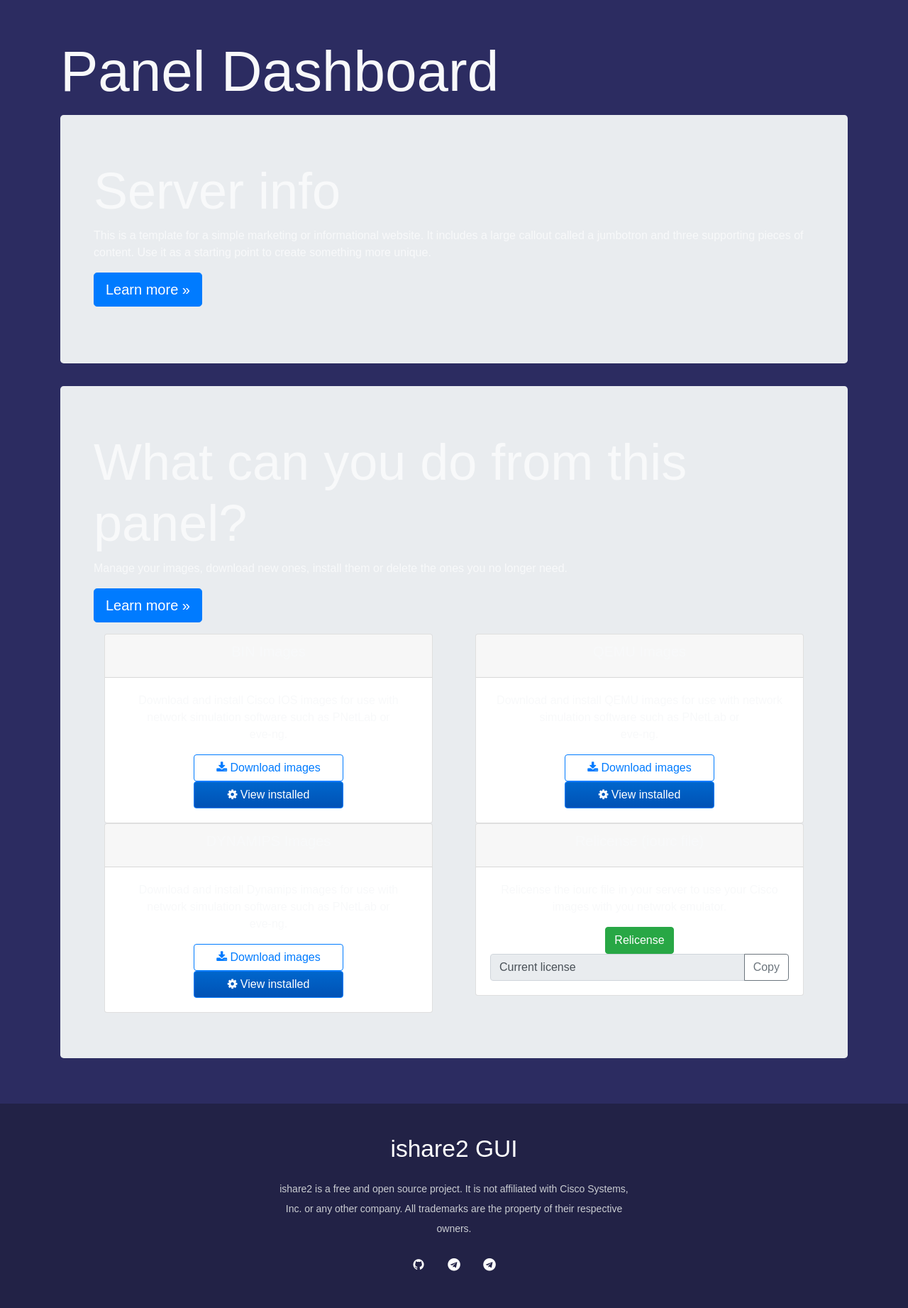
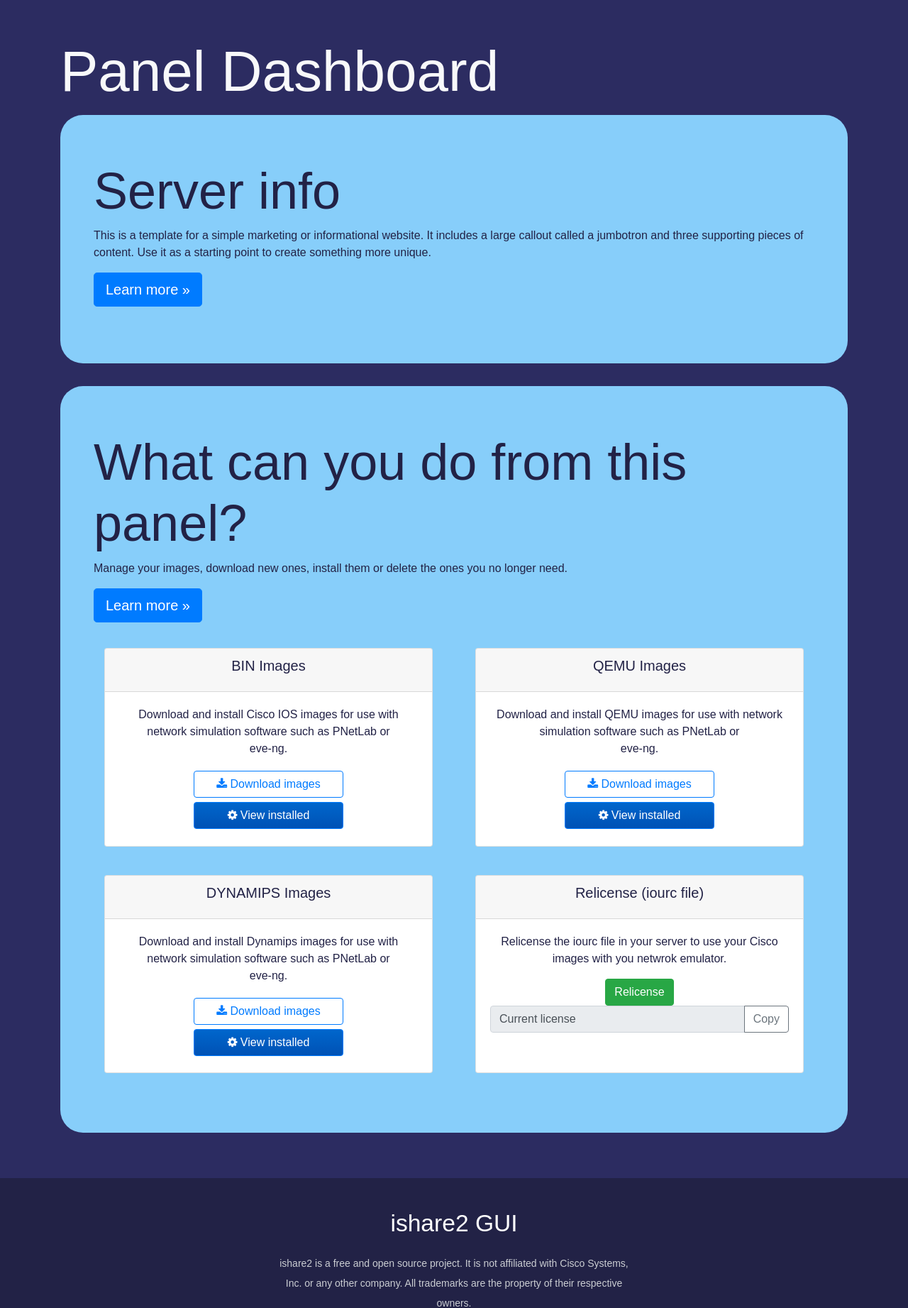
Before and after one commit to ishare2-org/ishare2-web-gui, a FastAPI app: page / in a window 1280 px wide. Shown: the part 86-1929 px from the top of the page at 71% size. Run offline with FastAPI, Linux system fonts and the light colour scheme; data that the repository does not hold is empty; some libraries are stand-ins or nearby versions.

Commit message:
Dashboard component styles

```diff
--- a/web_app/src/static/styles/styles.css
+++ b/web_app/src/static/styles/styles.css
@@ -281,6 +281,41 @@ footer {
   color: var(--darker);
 }
 
+.jumbotron {
+  padding: 2rem 1rem;
+  margin-bottom: 2rem;
+  background-color: #87cefa !important;
+  border-radius: 2rem !important;
+  color: var(--darker);
+}
+
+.table {
+  overflow-x: auto;
+}
+.cust-pri {
+  transition: ease 0.5s !important;
+}
+.cust-pri:hover {
+  background-image: linear-gradient(to bottom, #0077e6, #0063c9) !important;
+}
+
+[class^="col-sm-"] {
+  margin-top: 20px;
+  margin-bottom: 20px;
+}
+
+.dash-card * a.btn {
+  white-space: normal !important;
+  transition: ease 0.5s !important;
+  margin: 0.2rem !important;
+}
+
+.dash-card {
+  min-height: 100%;
+}
+
+.current-iol-license {
+  margin: 2rem 0;
 }
 
 @media screen and (max-width: 50rem) {
@@ -289,3 +324,9 @@ footer {
     margin: 1rem;
   }
 }
+
+@media (min-width: 576px) {
+  .jumbotron {
+    padding: 4rem 2rem;
+  }
+}
```
